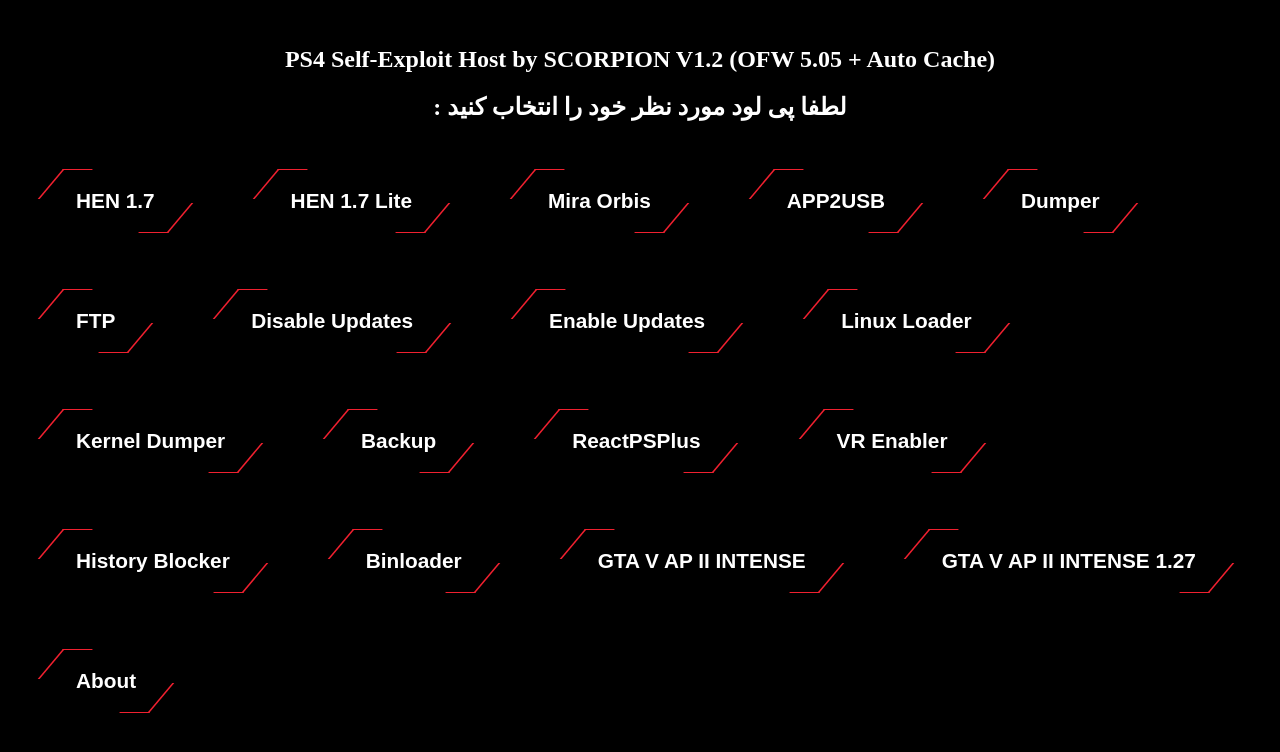
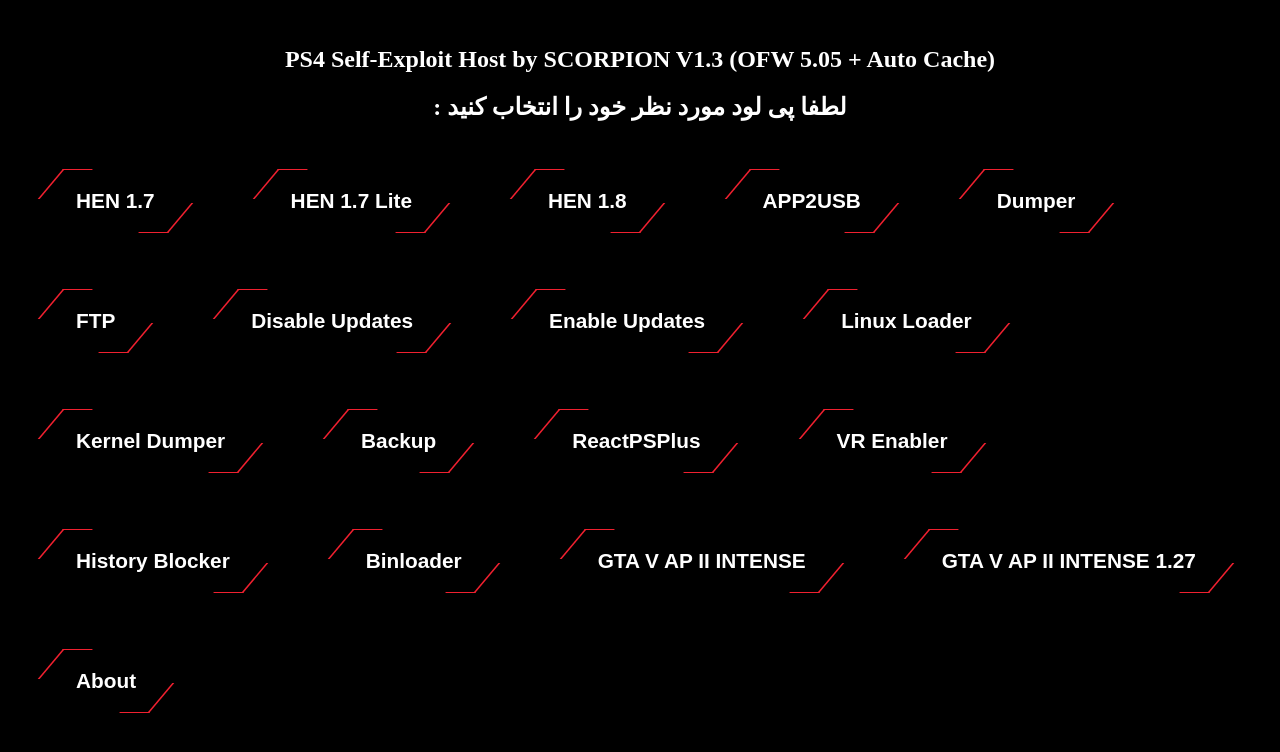
Before and after one commit to ps4iran/full, a plain HTML site: page index.html in a window 1280 px wide. Drawn offline with Linux system fonts and the light colour scheme.

Commit message:
Add files via upload

```diff
--- a/index.html
+++ b/index.html
@@ -232,7 +232,7 @@
 <br>
 
 <section id="button-container">
-    <div class="container"> <h1>PS4 Self-Exploit Host by SCORPION V1.2 (OFW 5.05 + Auto Cache)</h1><h2>لطفا پی لود مورد نظر خود را انتخاب کنید : </h2>
+    <div class="container"> <h1>PS4 Self-Exploit Host by SCORPION V1.3 (OFW 5.05 + Auto Cache)</h1><h2>لطفا پی لود مورد نظر خود را انتخاب کنید : </h2>
 		<div class="button v18">
 		<a href="hen.html" onmouseover="highlight ('« پی لود HEN (اختصار برای Homebrew ENabler) که امکان نصب و اجرای بازیهای بصورت FPKG را فراهم میکند »')" onmouseout="unhighlight()" ><span class="label">HEN 1.7</span>
 		 <span class="icon">
@@ -252,7 +252,7 @@
 			</div>
 
 		<div class="button v18">
-		    <a href="mira.html" onmouseover="highlight('« پی لود Mira+HEN که امکان نصب و اجرای بازیهای بصورت FPKG را فراهم میکند »')" onmouseout="unhighlight()"><span class="label">Mira Orbis</span>
+		    <a href="hen108.html" onmouseover="highlight('« پی لود HEN (اختصار برای Homebrew ENabler) که امکان نصب و اجرای بازیهای بصورت FPKG را فراهم میکند »')" onmouseout="unhighlight()"><span class="label">HEN 1.8</span>
 			 <span class="icon">
                 <span></span>
             </span>
```
